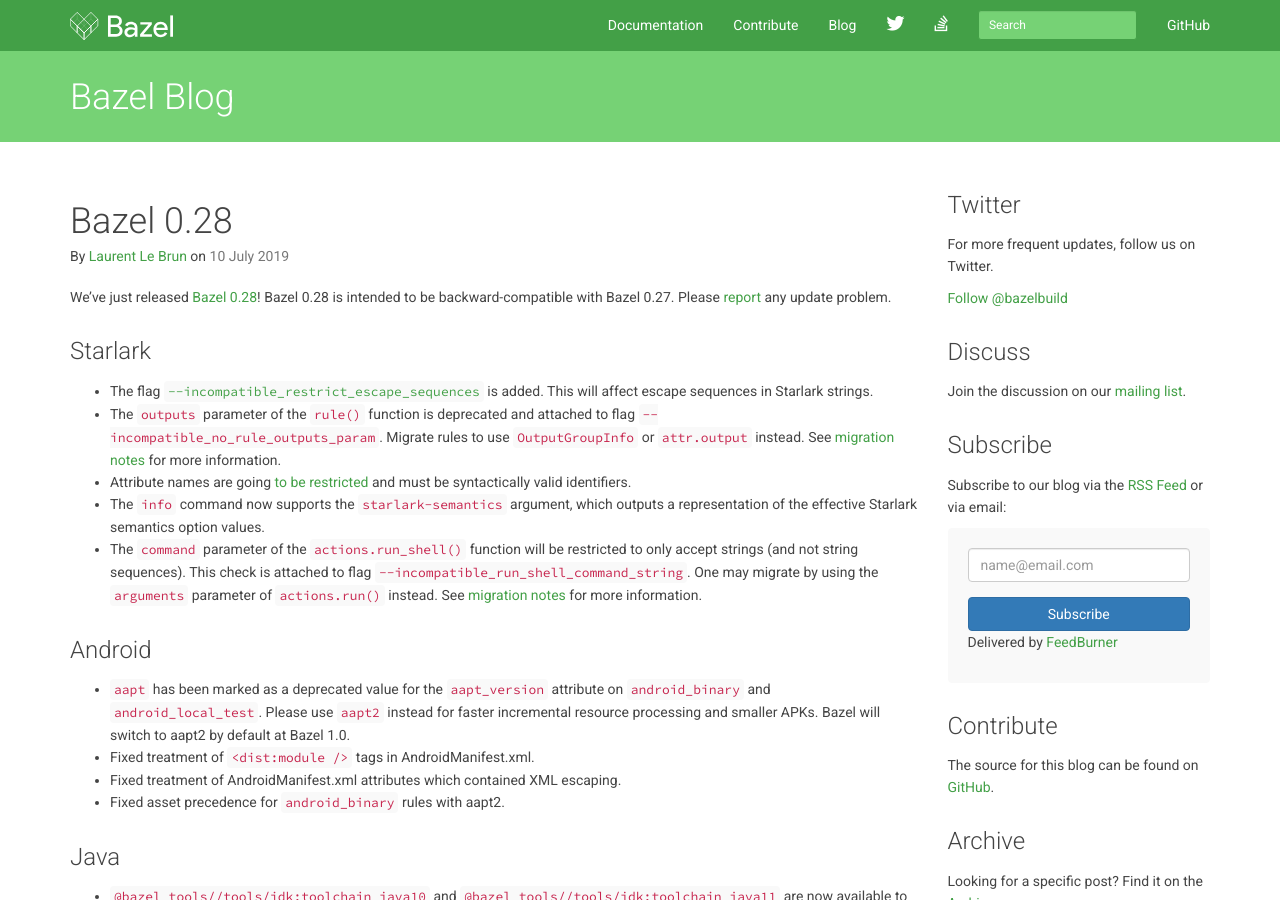
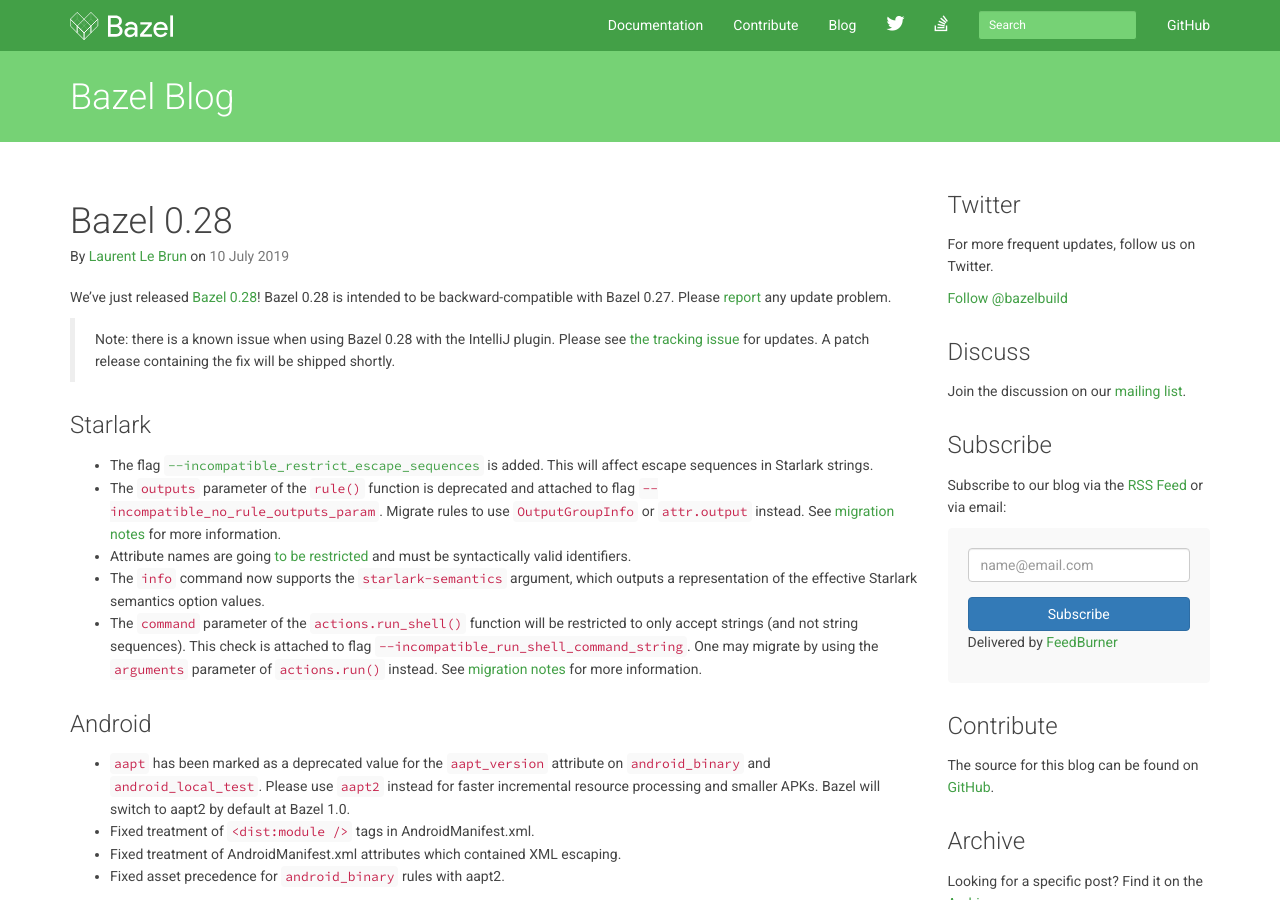
Before and after one commit to bazelbuild/bazel-blog, a Jekyll site: the page built from _posts/2019-07-10-bazel-0.28.md, in a window 1280 px wide and 900 px high. Built offline with Jekyll 4.4.1, drawn with Linux system fonts in a browser that asks for light colours; nearby versions of some CDN libraries; library files that are not in the unit come from our copies; Markdown is read by kramdown in place of the engine named in the settings.

Commit message:
Add known issue with IntelliJ plugin to the 0.28 blogpost

```diff
--- a/_posts/2019-07-10-bazel-0.28.md
+++ b/_posts/2019-07-10-bazel-0.28.md
@@ -7,6 +7,8 @@
 
 
 We’ve just released [Bazel 0.28](https://github.com/bazelbuild/bazel/releases/tag/0.28.0)! Bazel 0.28 is intended to be backward-compatible with Bazel 0.27. Please [report](https://github.com/bazelbuild/bazel/issues/new) any update problem.
+
+> Note: there is a known issue when using Bazel 0.28 with the IntelliJ plugin. Please see [the tracking issue](https://github.com/bazelbuild/bazel/issues/8571#issuecomment-510366705) for updates. A patch release containing the fix will be shipped shortly.
 
 
 ## Starlark
```
